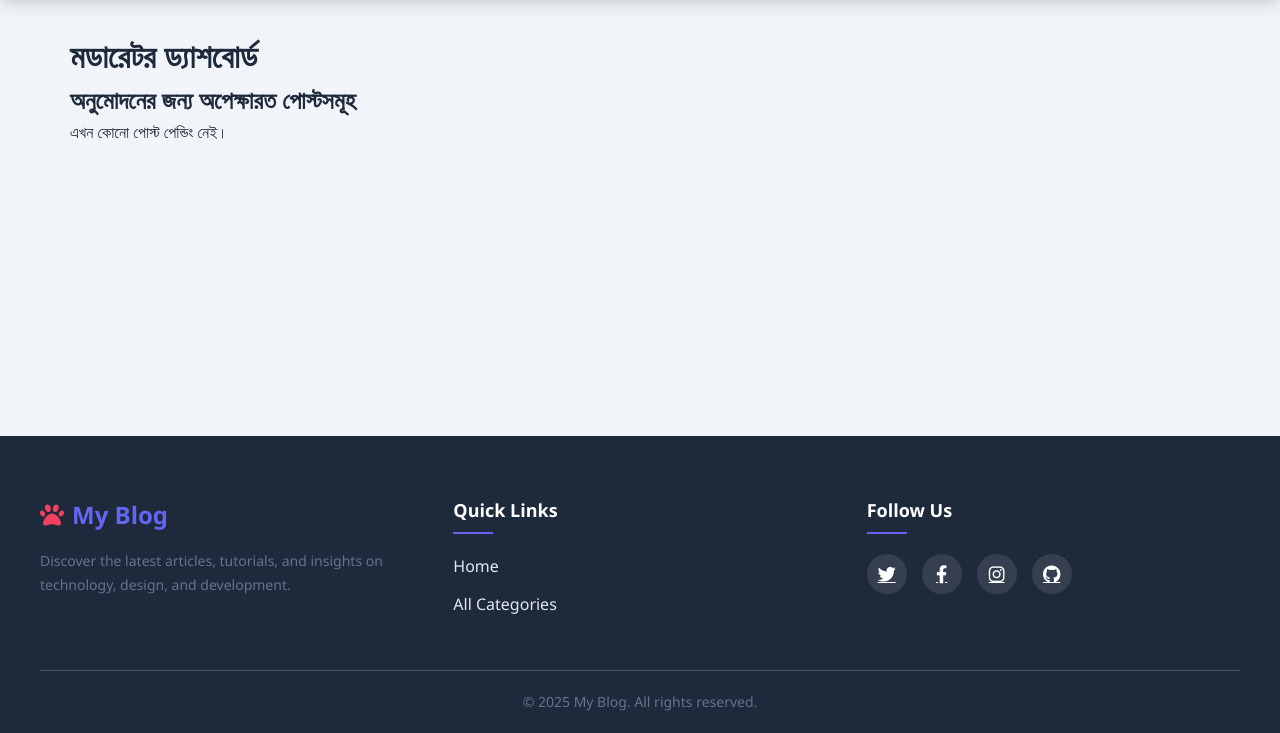
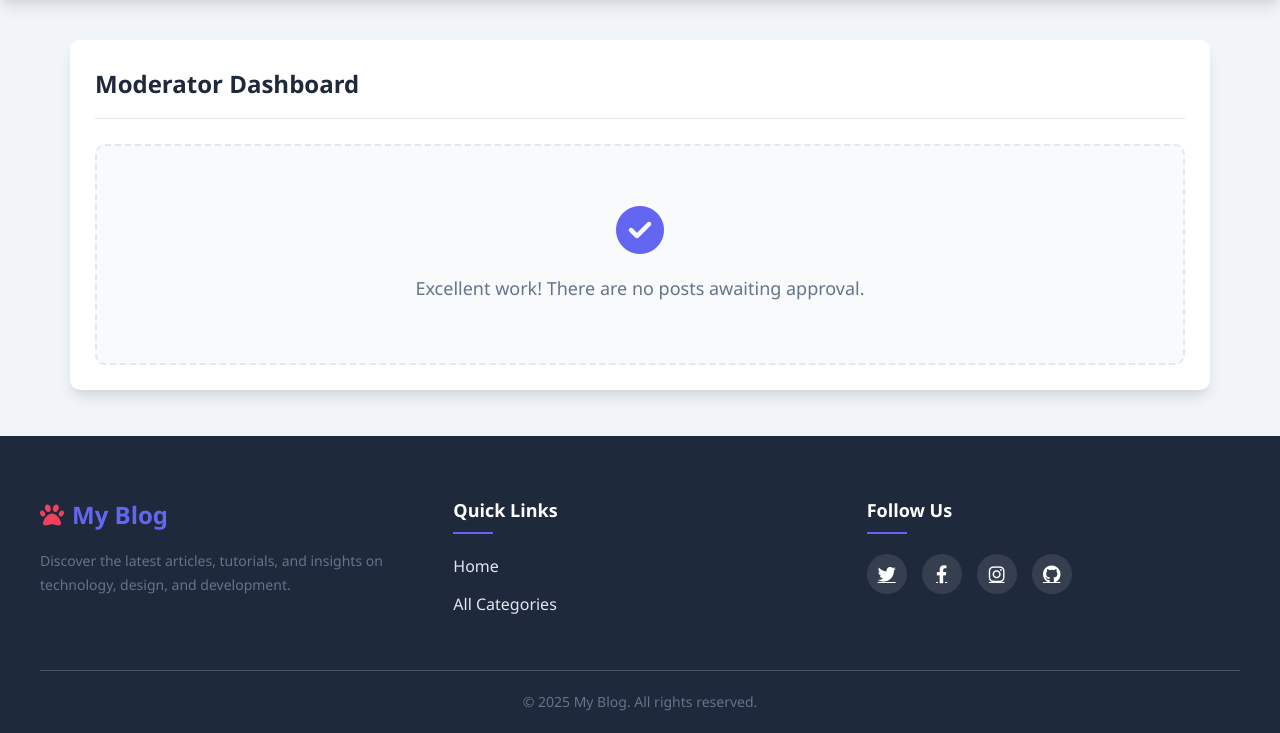
Before and after one commit to shahariarmahfuz/X-NEKO-blog, a Flask app: page /admin/moderator/dashboard in a window 1280 px wide. Shown: the part 67-800 px from the top of the page. Run offline with Flask 3, Linux system fonts and the light colour scheme; a user stored in the database is signed in; data comes from the database, SQL or seed files in the repository; data that the repository does not hold is empty.

Commit message:
Update moderator_dashboard.html

```diff
--- a/my_blog/templates/moderator_dashboard.html
+++ b/my_blog/templates/moderator_dashboard.html
@@ -1,41 +1,291 @@
 {% extends "layout.html" %}
 
 {% block content %}
-    <h1>মডারেটর ড্যাশবোর্ড</h1>
-    <h2>অনুমোদনের জন্য অপেক্ষারত পোস্টসমূহ</h2>
+<style>
+    /* Custom styles for the Moderator Dashboard */
+    .dashboard-card {
+        background-color: white;
+        border-radius: var(--radius);
+        box-shadow: var(--shadow);
+        padding: 25px;
+        margin-top: 10px;
+    }
+
+    .dashboard-header {
+        display: flex;
+        justify-content: space-between;
+        align-items: center;
+        margin-bottom: 25px;
+        padding-bottom: 15px;
+        border-bottom: 1px solid var(--gray-light);
+        flex-wrap: wrap;
+        gap: 10px;
+    }
+
+    .dashboard-header h1 {
+        font-size: 24px;
+        color: var(--dark);
+        margin: 0;
+    }
+
+    .dashboard-header .post-count {
+        font-size: 14px;
+        font-weight: 600;
+        background: var(--primary);
+        color: white;
+        padding: 5px 12px;
+        border-radius: 50px;
+    }
+
+    .table-responsive {
+        width: 100%;
+        overflow-x: auto;
+        -webkit-overflow-scrolling: touch;
+    }
+
+    .moderator-table {
+        width: 100%;
+        border-collapse: collapse;
+        text-align: left;
+    }
+
+    .moderator-table th, .moderator-table td {
+        padding: 15px;
+        vertical-align: middle;
+        font-size: 15px;
+    }
+
+    .moderator-table thead {
+        background-color: #f8fafc; /* Using var(--light) */
+    }
+
+    .moderator-table th {
+        font-weight: 600;
+        color: var(--dark);
+        text-transform: uppercase;
+        font-size: 12px;
+        letter-spacing: 0.5px;
+    }
+
+    .moderator-table tbody tr {
+        border-bottom: 1px solid var(--gray-light);
+    }
+
+    .moderator-table tbody tr:last-child {
+        border-bottom: none;
+    }
+
+    .moderator-table .post-title {
+        font-weight: 600;
+        color: var(--dark);
+    }
+
+    .moderator-table .author-info {
+        display: flex;
+        align-items: center;
+        gap: 10px;
+    }
+    .author-info img {
+        width: 32px;
+        height: 32px;
+        border-radius: 50%;
+        object-fit: cover;
+    }
+
+    .actions-cell {
+        position: relative;
+    }
+
+    .action-buttons {
+        display: flex;
+        gap: 8px;
+        align-items: center;
+    }
+
+    .btn {
+        padding: 8px 16px;
+        border-radius: var(--radius);
+        border: none;
+        cursor: pointer;
+        font-weight: 600;
+        font-size: 14px;
+        text-decoration: none;
+        display: inline-flex;
+        align-items: center;
+        gap: 6px;
+        transition: var(--transition);
+    }
+
+    .btn-preview {
+        background-color: var(--gray-light);
+        color: var(--dark);
+        border: 1px solid #d1d5db;
+    }
+    .btn-preview:hover {
+        background-color: #e5e7eb;
+    }
+
+    .btn-approve {
+        background-color: #10b981; /* A nice green */
+        color: white;
+    }
+    .btn-approve:hover {
+        background-color: #059669;
+    }
+
+    .btn-reject {
+        background-color: var(--secondary);
+        color: white;
+    }
+    .btn-reject:hover {
+        background-color: #e11d48;
+    }
+
+    .reject-form-container {
+        display: none;
+        position: absolute;
+        right: 0;
+        top: calc(100% + 5px);
+        width: 280px;
+        background: white;
+        border: 1px solid var(--gray-light);
+        border-radius: var(--radius);
+        box-shadow: var(--shadow);
+        padding: 15px;
+        z-index: 10;
+    }
+
+    .reject-form-container.active {
+        display: block;
+    }
+
+    .reject-form-container textarea {
+        width: 100%;
+        padding: 10px;
+        border: 1px solid var(--gray-light);
+        border-radius: var(--radius);
+        font-size: 14px;
+        margin-bottom: 10px;
+        resize: vertical;
+    }
+    .reject-form-container textarea:focus {
+        outline: none;
+        border-color: var(--primary);
+        box-shadow: 0 0 0 3px rgba(99, 102, 241, 0.2);
+    }
+
+    .reject-form-container button {
+        width: 100%;
+        background-color: var(--primary);
+    }
+
+    .no-posts {
+        text-align: center;
+        padding: 60px 20px;
+        background-color: #f8fafc;
+        border: 2px dashed var(--gray-light);
+        border-radius: var(--radius);
+    }
+    .no-posts i {
+        font-size: 48px;
+        color: var(--primary);
+        margin-bottom: 20px;
+    }
+    .no-posts p {
+        font-size: 18px;
+        color: var(--gray);
+        margin: 0;
+    }
+</style>
+
+<div class="dashboard-card">
+    <div class="dashboard-header">
+        <h1>Moderator Dashboard</h1>
+        {% if posts %}
+        <span class="post-count">{{ posts|length }} Pending</span>
+        {% endif %}
+    </div>
 
     {% if posts %}
-        <table border="1" style="width:100%; border-collapse: collapse;">
+    <div class="table-responsive">
+        <table class="moderator-table">
             <thead>
                 <tr>
-                    <th style="padding: 8px;">শিরোনাম</th>
-                    <th style="padding: 8px;">লেখক</th>
-                    <th style="padding: 8px;">তারিখ</th>
-                    <th style="padding: 8px;">অ্যাকশন</th>
+                    <th>Title</th>
+                    <th>Author</th>
+                    <th>Date</th>
+                    <th>Actions</th>
                 </tr>
             </thead>
             <tbody>
                 {% for post in posts %}
                 <tr>
-                    <td style="padding: 8px;">{{ post.title }}</td>
-                    <td style="padding: 8px;">{{ post.author.username }}</td>
-                    <td style="padding: 8px;">{{ post.created_at.strftime('%d-%b-%Y') }}</td>
-                    <td style="padding: 8px; display: flex; gap: 5px;">
-                        <a href="{{ url_for('admin.preview_post', post_id=post.id) }}" class="button" target="_blank">পূর্বরূপ</a>
-                        <a href="{{ url_for('admin.approve_post', post_id=post.id) }}" class="button" style="background-color: #28a745; color: white;">অ্যাপ্রুভ</a>
-                        <details>
-                            <summary class="button" style="background-color: #dc3545; color: white;">রিজেক্ট</summary>
-                            <form action="{{ url_for('admin.reject_post', post_id=post.id) }}" method="post" style="padding:5px; border:1px solid #ccc; margin-top: 5px; position:absolute; background:white; z-index:10;">
-                                <textarea name="reason" placeholder="রিজেক্ট করার কারণ..." required rows="2"></textarea><br>
-                                <button type="submit" class="button button-primary">নিশ্চিত করুন</button>
+                    <td class="post-title">{{ post.title }}</td>
+                    <td>
+                        <div class="author-info">
+                            <img src="https://ui-avatars.com/api/?name={{ post.author.username[0] }}&background=random&color=fff" alt="{{ post.author.username }}">
+                            <span>{{ post.author.username }}</span>
+                        </div>
+                    </td>
+                    <td>{{ post.created_at.strftime('%d-%b-%Y') }}</td>
+                    <td class="actions-cell">
+                        <div class="action-buttons">
+                            <a href="{{ url_for('admin.preview_post', post_id=post.id) }}" class="btn btn-preview" target="_blank" title="Preview"><i class="fas fa-eye"></i></a>
+                            <a href="{{ url_for('admin.approve_post', post_id=post.id) }}" class="btn btn-approve" title="Approve"><i class="fas fa-check"></i> Approve</a>
+                            <button class="btn btn-reject reject-toggle-btn" title="Reject"><i class="fas fa-times"></i> Reject</button>
+                        </div>
+                        <div class="reject-form-container">
+                             <form action="{{ url_for('admin.reject_post', post_id=post.id) }}" method="post">
+                                <textarea name="reason" placeholder="Reason for rejection..." required rows="3"></textarea>
+                                <button type="submit" class="btn btn-primary">Confirm Rejection</button>
                             </form>
-                        </details>
+                        </div>
                     </td>
                 </tr>
                 {% endfor %}
             </tbody>
         </table>
+    </div>
     {% else %}
-        <p>এখন কোনো পোস্ট পেন্ডিং নেই।</p>
+        <div class="no-posts">
+            <i class="fas fa-check-circle"></i>
+            <p>Excellent work! There are no posts awaiting approval.</p>
+        </div>
     {% endif %}
+</div>
 {% endblock %}
+
+{% block scripts %}
+<script>
+document.addEventListener('DOMContentLoaded', function() {
+    const rejectButtons = document.querySelectorAll('.reject-toggle-btn');
+
+    rejectButtons.forEach(button => {
+        button.addEventListener('click', function(event) {
+            event.stopPropagation(); // Prevent click from bubbling up to document
+            const formContainer = this.closest('.actions-cell').querySelector('.reject-form-container');
+
+            // Close all other open forms
+            document.querySelectorAll('.reject-form-container.active').forEach(openForm => {
+                if (openForm !== formContainer) {
+                    openForm.classList.remove('active');
+                }
+            });
+
+            // Toggle the current form
+            formContainer.classList.toggle('active');
+        });
+    });
+
+    // Close forms if clicking outside
+    document.addEventListener('click', function(event) {
+        document.querySelectorAll('.reject-form-container.active').forEach(form => {
+            // Check if the click was outside the form and its toggle button
+            if (!form.contains(event.target) && !form.closest('.actions-cell').querySelector('.reject-toggle-btn').contains(event.target)) {
+                form.classList.remove('active');
+            }
+        });
+    });
+});
+</script>
+{% endblock %}
```
